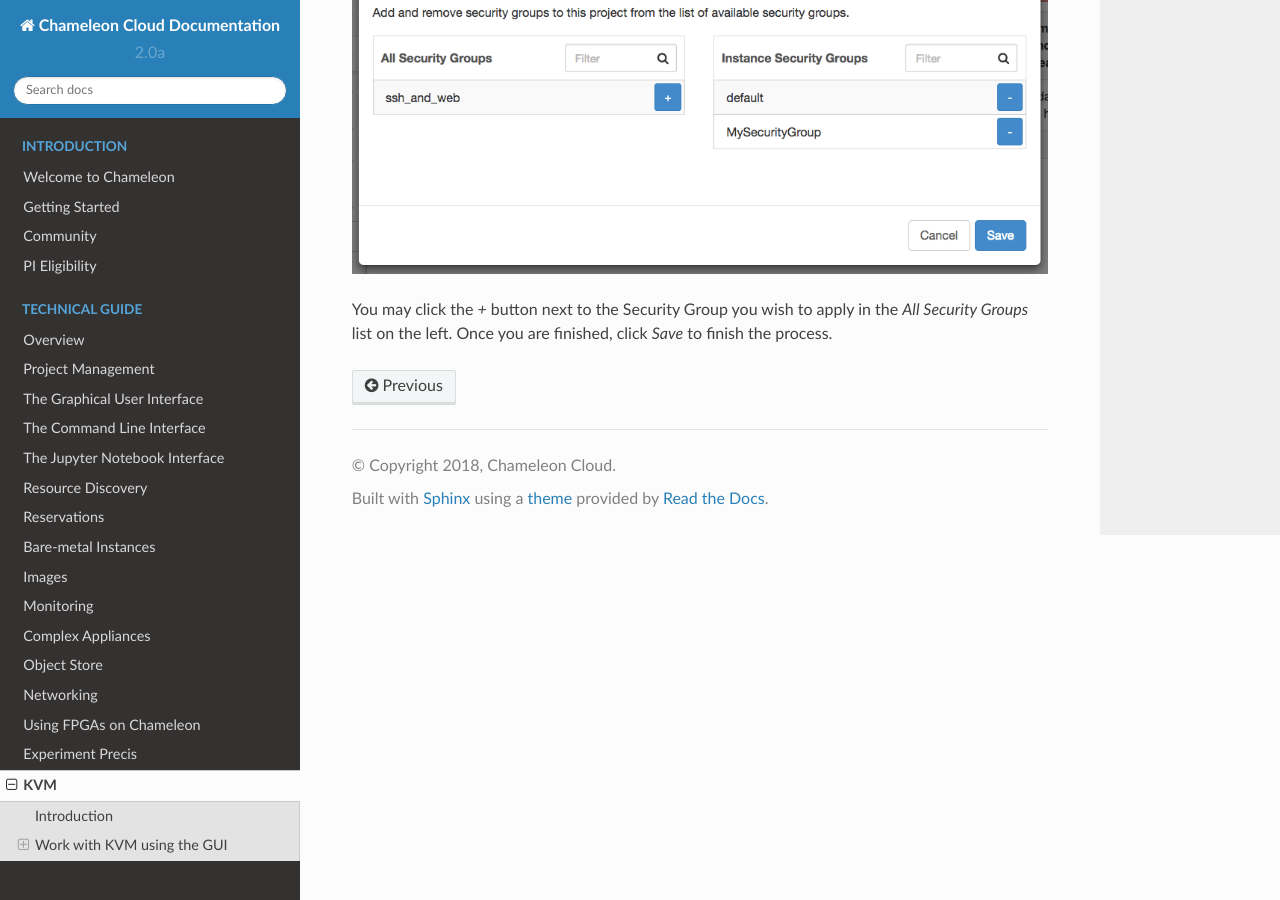
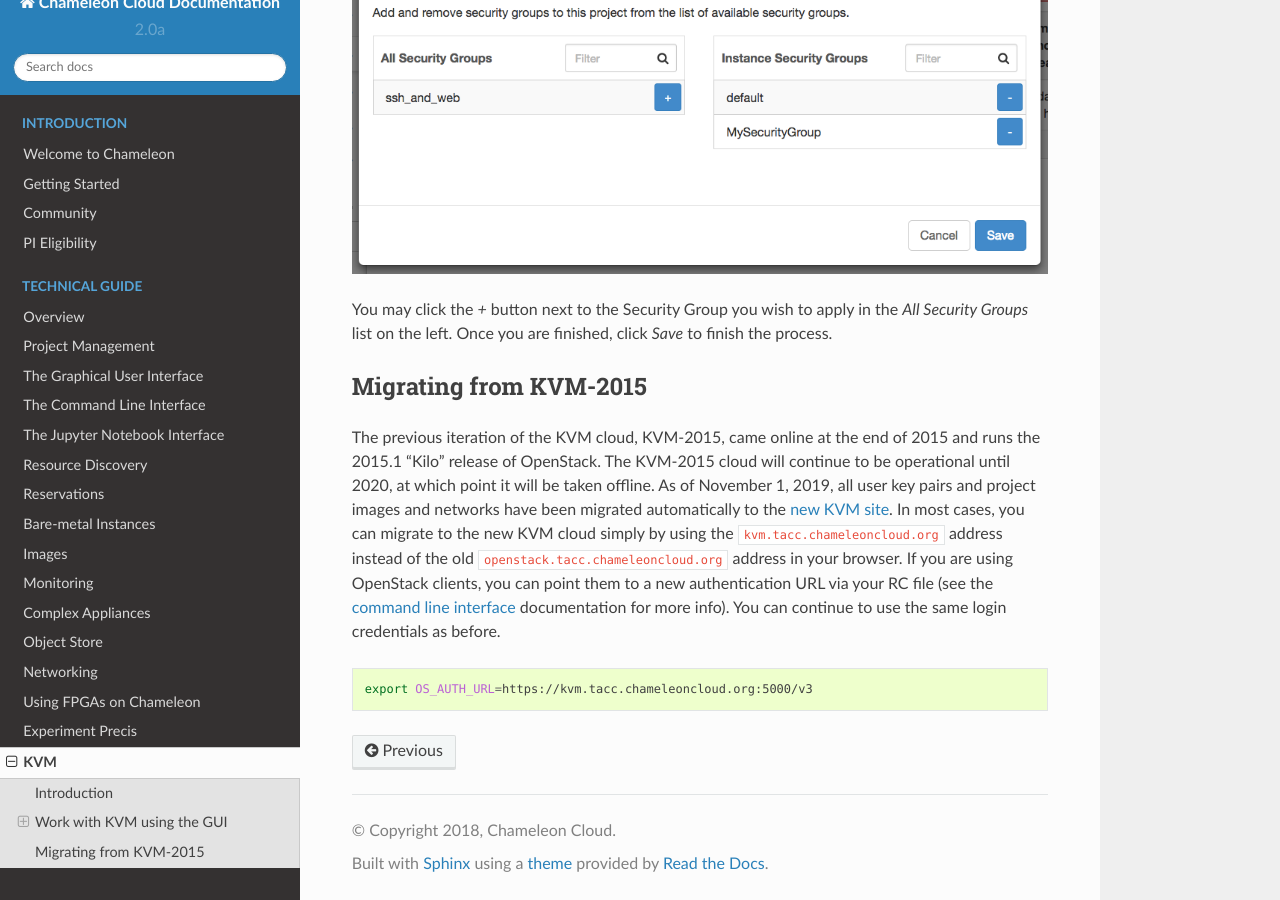
Before and after one commit to ChameleonCloud/docs, a Sphinx documentation site: the page built from source/technical/kvm.rst, in a window 1280 px wide and 900 px high, scrolled down 7876 px. Built offline with Sphinx 7.4.7 and the Read the Docs theme 2.0.0, drawn with Linux system fonts in a browser that asks for light colours; some of the changed text lies outside the part shown.

Commit message:
Update KVM documentation to reference new deployment
The old KVM cloud is deprecated; include a migration section at the
bottom, which we can add to later.

```diff
--- a/source/technical/kvm.rst
+++ b/source/technical/kvm.rst
@@ -1,39 +1,35 @@
 .. _kvm:
 
-==============================
 KVM
-==============================
+===
 
-____________
 Introduction
-____________
+------------
 
-OpenStack is an Infrastructure as a Service (IaaS) platform that allows you to create and manage virtual environments. Chameleon provides an installation of OpenStack version 2015.1 (Kilo) using the KVM virtualization technology at the `KVM@TACC <https://openstack.tacc.chameleoncloud.org>`_ site. Since the KVM hypervisor is used on this cloud, any virtual machines you upload must be compatible with KVM.
+OpenStack is an Infrastructure as a Service (IaaS) platform that allows you to create and manage virtual environments. Chameleon provides an installation of OpenStack `Rocky <https://releases.openstack.org/rocky/index.html>`_ using the KVM virtualization technology at the `KVM@TACC <https://kvm.tacc.chameleoncloud.org>`_ site. Since the KVM hypervisor is used on this cloud, any virtual machines you upload must be compatible with KVM.
 
 This documentation provide basic information about how to use the OpenStack web interface and provides some information specific to using OpenStack KVM on Chameleon. The interface is similar to the bare metal sites `CHI@TACC <https://chi.tacc.chameleoncloud.org>`_ and `CHI@UC <https://chi.uc.chameleoncloud.org>`_. However, the resources that you are using are virtual, rather than being tied to physical nodes. Familiarity with some concepts, such as :ref:`gui-key-pairs` are also required for KVM.
 
-___________________________
+.. warning:: The old `KVM-2015@TACC <https://openstack.tacc.chameleoncloud.org>`_ is now deprecated. Existing projects should work to migrate workloads over to the new `KVM@TACC <https://kvm.tacc.chameleoncloud.org>`_ site. See :ref:`kvm-migrate` below.
+
 Work with KVM using the GUI
-___________________________
+---------------------------
 
 An easy way to use OpenStack KVM on Chameleon is via the GUI, which is similar to the GUIs for `CHI@TACC <https://chi.tacc.chameleoncloud.org>`_ and `CHI@UC <https://chi.uc.chameleoncloud.org>`_. You log into the web interface using your Chameleon username and password.
-
-.. note::
-   If you change your Chameleon password in the portal, the change will propagate to the OpenStack KVM interface in about 5 minutes.
 
 After a successful log in, you will see the *Overview* page as shown below. This page provides a summary of your current and recent usage and provides links to various other pages. Most of the tasks you will perform are done via the menu on the lower left and will be described below. One thing to note is that on the left, your current project is displayed. If you have multiple Chameleon projects, you can change which of them is your current project. All of the information displayed and actions that you take apply to your current project. So in the screen shot below, the quota and usage apply to the current project you have selected and no information about your other projects is shown.
 
 .. figure:: kvm/overview.png
 
 Managing Virtual Machine Instances
-__________________________________
+~~~~~~~~~~~~~~~~~~~~~~~~~~~~~~~~~~
 
 One of the main activities you’ll be performing in the GUI is management of virtual machines, or instances. Go to *Project* > *Compute* > *Instances* in the navigation sidebar. For instances that you have running, you can click on the name of the instance to get more information about it and to access the VNC interface to the console. The dropdown menu to the left of the instance lets you perform a variety of tasks such as suspending, terminating, or rebooting the instance.
 
 .. figure:: kvm/instances.png
 
 Launching Instances
-___________________
+~~~~~~~~~~~~~~~~~~~
 
 To launch an *Instance*, click the *Launch Instance* button. This will open the *Launch Instance* dialog.
 
@@ -67,7 +63,7 @@ Now you can launch your instance by clicking on the *Launch* button and the *Ins
 .. _kvm-associate-ip:
 
 Associating a Floating IP Address
-_________________________________
+~~~~~~~~~~~~~~~~~~~~~~~~~~~~~~~~~
 
 You may assign a Floating IP Address to your Instance by selecting *Associate Floating IP* in the dropdown menu next to your Instance on the *Instances* page.
 
@@ -76,16 +72,16 @@ You may assign a Floating IP Address to your Instance by selecting *Associate Fl
 This process is similar to :ref:`baremetal-gui-associate-ip` on `CHI@TACC <https://chi.tacc.chameleoncloud.org>`_ and `CHI@UC <https://chi.uc.chameleoncloud.org>`_ bare metal sites.
 
 Key Pairs
-_________
+~~~~~~~~~
 
 You will need to import or create SSH :ref:`gui-key-pairs`. This process is similar to the process performed on `CHI@TACC <https://chi.tacc.chameleoncloud.org>`_ and `CHI@UC <https://chi.uc.chameleoncloud.org>`_ bare metal sites.
 
 Security Groups
-_______________
+~~~~~~~~~~~~~~~
 
-*Security Groups* allow you to specify what inbound and outbound traffic is allowed or blocked to Instances. Unlike the `CHI@TACC <https://chi.tacc.chameleoncloud.org>`_ and `CHI@UC <https://chi.uc.chameleoncloud.org>`_ bare metal sites, `KVM@TACC <https://openstack.tacc.chameleoncloud.org>`_ observes Security Groups for Instances.
+*Security Groups* allow you to specify what inbound and outbound traffic is allowed or blocked to Instances. Unlike the `CHI@TACC <https://chi.tacc.chameleoncloud.org>`_ and `CHI@UC <https://chi.uc.chameleoncloud.org>`_ bare metal sites, `KVM@TACC <https://kvm.tacc.chameleoncloud.org>`_ observes Security Groups for Instances.
 
-.. note:: By default, all inbound traffic is blocked to `KVM@TACC <https://openstack.tacc.chameleoncloud.org>`_ Instances, including SSH. You must apply a Security Group that allows TCP port 22 inbound to access your instance via SSH.
+.. note:: By default, all inbound traffic is blocked to `KVM@TACC <https://kvm.tacc.chameleoncloud.org>`_ Instances, including SSH. You must apply a Security Group that allows TCP port 22 inbound to access your instance via SSH.
 
 To create a Security Group, click *Projects* > *Compute* > *Access and Security* in the navigation side bar.
 
@@ -113,7 +109,7 @@ In this dialog, you can specify *Custom TCP Rule* (or *Custom UDP Rule* or *Cust
 .. _kvm-security-group:
 
 Adding a Security Group to an Instance
-______________________________________
+~~~~~~~~~~~~~~~~~~~~~~~~~~~~~~~~~~~~~~
 
 Once you have defined a *Security Group*, you may apply it to an Instance by clicking *Project* > *Compute* > *Instances* in the navigation sidebar and clicking the *Edit Security Groups* option in the *Actions* dropdown.
 
@@ -124,3 +120,14 @@ The *Security Groups* tab in the *Edit Instance* dialog will pop up.
 .. figure:: kvm/editinstance.png
 
 You may click the *+* button next to the Security Group you wish to apply in the *All Security Groups* list on the left. Once you are finished, click *Save* to finish the process.
+
+.. _kvm-migrate:
+
+Migrating from KVM-2015
+-----------------------
+
+The previous iteration of the KVM cloud, KVM-2015, came online at the end of 2015 and runs the 2015.1 "Kilo" release of OpenStack. The KVM-2015 cloud will continue to be operational until 2020, at which point it will be taken offline. As of November 1, 2019, all user key pairs and project images and networks have been migrated automatically to the `new KVM site <https://kvm.tacc.chameleoncloud.org>`_. In most cases, you can migrate to the new KVM cloud simply by using the ``kvm.tacc.chameleoncloud.org`` address instead of the old ``openstack.tacc.chameleoncloud.org`` address in your browser. If you are using OpenStack clients, you can point them to a new authentication URL via your RC file (see the :ref:`command line interface <cli>` documentation for more info). You can continue to use the same login credentials as before.
+
+.. code-block:: shell
+
+  export OS_AUTH_URL=https://kvm.tacc.chameleoncloud.org:5000/v3
```
